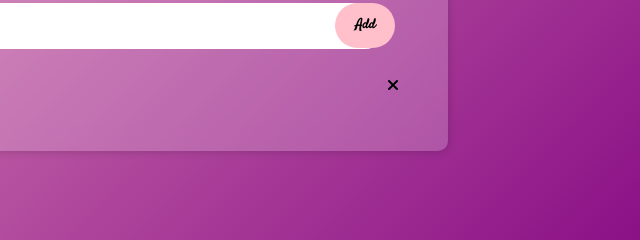
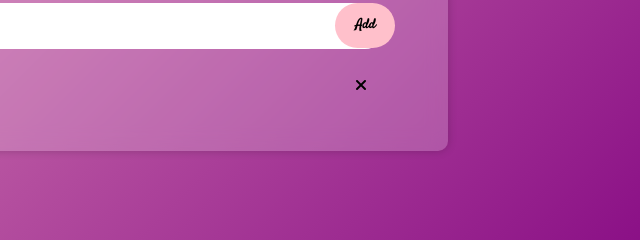
Before and after one commit to Maheshkumarjena/To-do-list, a plain HTML site: page index.html in a window 1280 px wide. Both pictures are taken after typing "Sample" into the empty fields and a click on the button "Add". Shown: the part 385-625 px from the top of the page, 640-1280 px from the left. Drawn offline with Linux system fonts and the light colour scheme; a web font is replaced by a local one.

Commit message:
A little change in style section .

```diff
--- a/style.css
+++ b/style.css
@@ -1,3 +1,4 @@
+
 *{
     margin: 0;
     padding: 0;
@@ -204,6 +205,8 @@ li p{
     background-color: transparent;
     transition: background-color 0.3s;
     border-radius: 20px;
+    margin-right: 2.5vw;
+
 }
 
 #cross:hover {
```
